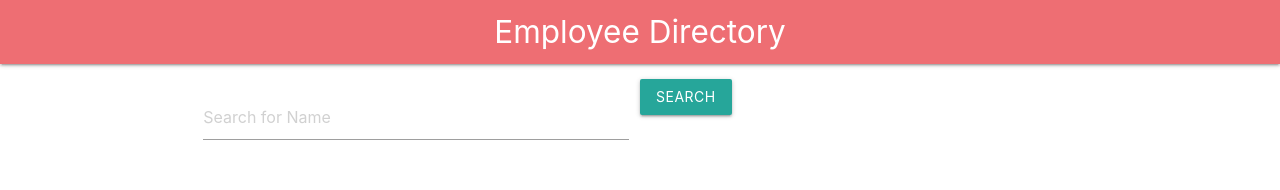
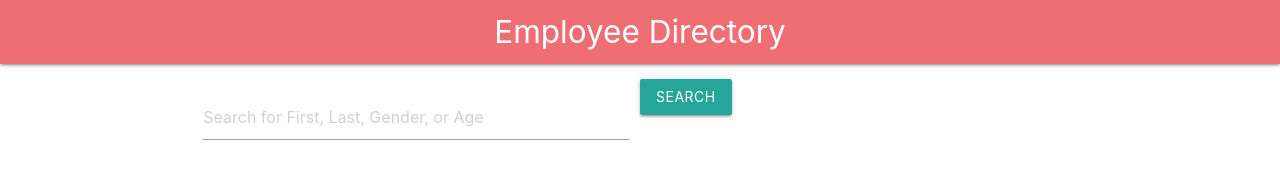
Before and after one commit to pfvatterott/Employee-Directory, a React (Create React App) app in the folder employeedirectory/: page / in a window 1280 px wide. Shown: the top 190 px of the page. Built offline with nearby package versions, Linux system fonts and the light colour scheme.

Commit message:
Search now works for age and gender as well

```diff
--- a/employeedirectory/src/App.js
+++ b/employeedirectory/src/App.js
@@ -15,7 +15,7 @@ class App extends Component {
   handleFormSubmit = e => {
     let foundResults = [];
     for (let i = 0; i < employees.results.length; i++) {
-      if ((this.state.search === employees.results[i].name.first.toLowerCase()) || (this.state.search === employees.results[i].name.last.toLowerCase())) {
+      if ((this.state.search === employees.results[i].name.first.toLowerCase()) || (this.state.search === employees.results[i].name.last.toLowerCase()) || (this.state.search == employees.results[i].dob.age) || (this.state.search === employees.results[i].gender.toLowerCase())) {
         foundResults.push(employees.results[i])
       }
     }
@@ -62,7 +62,7 @@ class App extends Component {
             className="container"
           >
             <TextInput
-              placeholder="Search for Name"
+              placeholder="Search for First, Last, Gender, or Age"
               s={6}
               onChange={this.handleInputChange}
             />
```
